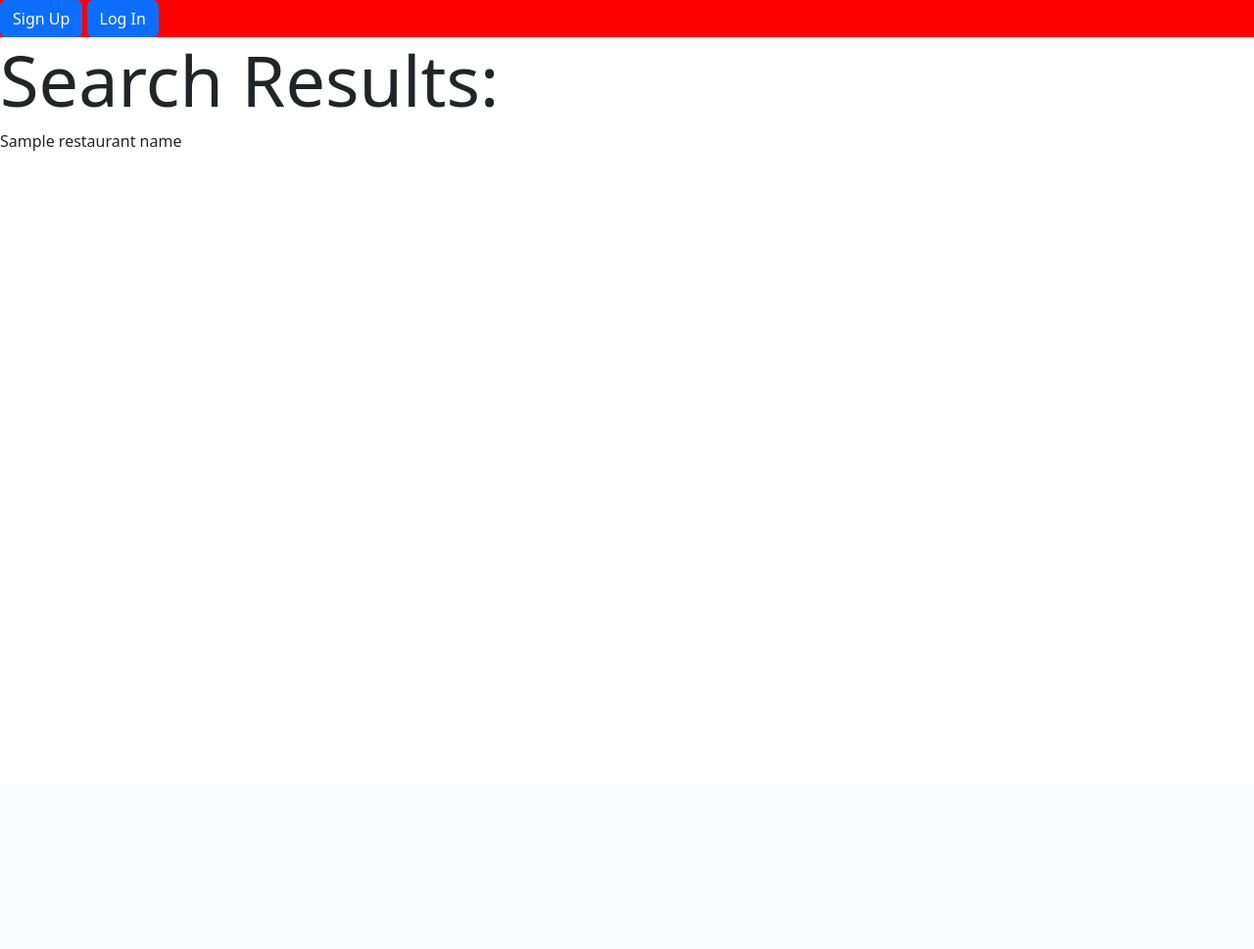
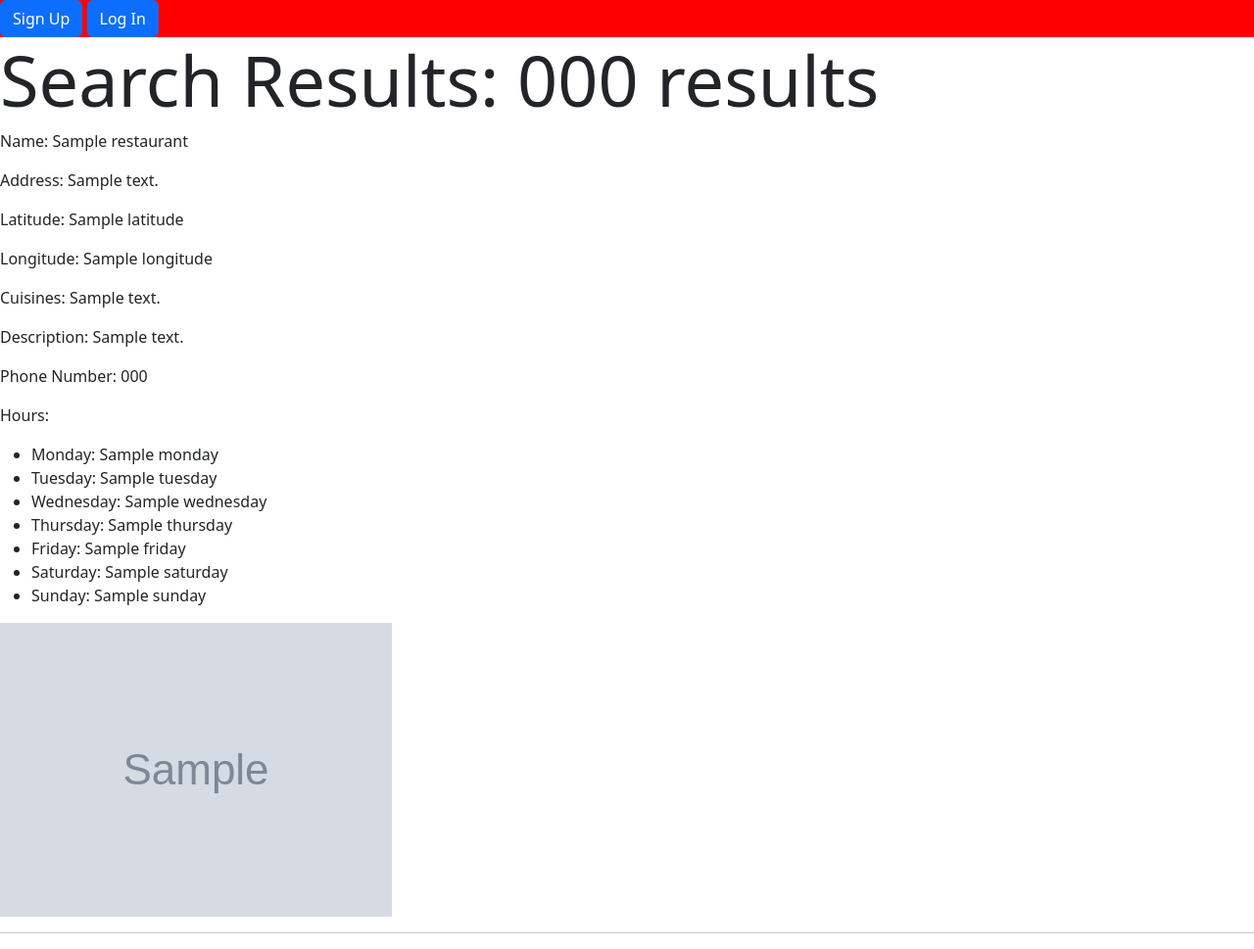
Before and after one commit to franklinkong981/Vote4Food, a Flask app: template templates/restaurants/search.html in a window 1280 px wide. Shown: the whole page at 98% size. Before the commit the page ends 154 px from the top, so only its background shows below. Run offline with Flask 3, Linux system fonts and the light colour scheme; the template is opened without the code that fills it: most values are stand-ins (such as "Sample title", 1, 10 or a date in 2020); grey boxes marked "Sample" are stand-in pictures.

Commit message:
Added array to store current restaurant search results

```diff
--- a/app.py
+++ b/app.py
@@ -16,7 +16,6 @@ from helpers import build_restaurant_address_string, build_restaurant_cuisine_st
 successfully logs out."""
 CURRENT_USER_KEY = "logged_in_user"
 GO_BACK_URL = "back_url"
-CURRENT_RESTAURANT_SEARCH_RESULTS = "current_restaurant_search_results"
 
 GEOLOCATION_API_URL = "http://api.positionstack.com/v1/forward"
 SPOONACULAR_RESTAURANT_SEARCH_URL = "https://api.spoonacular.com/food/restaurants/search"
@@ -289,28 +288,27 @@ def create_app(db_name, testing=False):
     ##############################################################################
     # Routes relevant to searching for restaurants, mainly through the restaurant search bar in the navbar.
 
+    CURRENT_RESTAURANT_SEARCH_RESULTS = []
+
     def get_restaurant_search_results(search_query, latitude, longitude):
         """Calls the Spoonacular API Restaurant Search route and returns the list of restaurant JSON objects that match the search
         query and are located near the latitude and longitude."""
 
-        restaurants_response = requests.get(SPOONACULAR_RESTAURANT_SEARCH_URL, params={"apiKey": os.environ.get('SPOONACULAR_API_KEY'), "query": search_query, "lat": float(latitude), "lng": float(longitude), "distance": 5})
+        restaurants_response = requests.get(SPOONACULAR_RESTAURANT_SEARCH_URL, params={"apiKey": os.environ.get('SPOONACULAR_API_KEY'), "query": search_query, "lat": latitude, "lng": longitude, "distance": 5})
         restaurants_data = restaurants_response.json()["restaurants"]
         return restaurants_data
 
-    def store_restaurants_to_session(restaurants):
+    def store_restaurant_search_results(restaurants):
         """Extract the important information about each restaurant in the most recent restaurant search results such as opening hours,
-        name, etc. and store them in the Flask session for persistence."""
+        name, etc. and store them in an array."""
 
-        session[CURRENT_RESTAURANT_SEARCH_RESULTS] = []
+        CURRENT_RESTAURANT_SEARCH_RESULTS = []
         for restaurant in restaurants:
-            add_restaurant_to_session(restaurant)
+            add_restaurant_search_result(restaurant)
 
-    def add_restaurant_to_session(restaurant):
+    def add_restaurant_search_result(restaurant):
         """restaurant is a JSON Restaurant object returned from the Spoonacular API. This function extracts the useful data from it,
-        processes them into more readable formats, and adds them to the Flask session as an object."""
-
-        if CURRENT_RESTAURANT_SEARCH_RESULTS not in session:
-            session[CURRENT_RESTAURANT_SEARCH_RESULTS] = []
+        processes them into more readable formats, and appends it to an array that stores all search results."""
 
         restaurant_data = {
             'id': restaurant['_id'],
@@ -324,7 +322,7 @@ def create_app(db_name, testing=False):
             'hours': restaurant['local_hours']['operational'] or None,
             'photo_url': get_restaurant_photo_url(restaurant)
         }
-        session[CURRENT_RESTAURANT_SEARCH_RESULTS].append(restaurant_data)
+        CURRENT_RESTAURANT_SEARCH_RESULTS.append(restaurant_data)
 
 
     @app.route("/restaurants/add", methods=["POST"])
@@ -341,15 +339,15 @@ def create_app(db_name, testing=False):
 
         try:
             # Step 1
-            zip_code = request.args.get('zip_code')
+            zip_code = request.form['zip_code']
             coords = get_address_info(zip_code)
 
             # Step 2
-            search_term = request.args.get('query')
+            search_term = request.form['query']
             restaurants_data = get_restaurant_search_results(search_term, coords['latitude'], coords['longitude'])
 
             # Step 3
-            store_restaurants_to_session(restaurants_data)
+            store_restaurant_search_results(restaurants_data)
 
             # Step 4
             return redirect("/restaurants")
@@ -366,7 +364,7 @@ def create_app(db_name, testing=False):
     @app.route("/restaurants")
     def show_restaurant_search_results():
 
-        return render_template('/restaurants/search.html')
+        return render_template('/restaurants/search.html', number_results=len(CURRENT_RESTAURANT_SEARCH_RESULTS), restaurant_results=CURRENT_RESTAURANT_SEARCH_RESULTS)
 
     ##############################################################################
     @app.route('/')
--- a/templates/restaurants/search.html
+++ b/templates/restaurants/search.html
@@ -3,10 +3,31 @@
 {% block title %} Vouch4Food - Change Location {% endblock %}
 
 {% block content %}
-<h2 class="display-2">Search Results:</h2>
+<h2 class="display-2">Search Results: {{number_results}} results</h2>
 
-{% for name in restaurant_names %}
-    <p>{{name}}</p>
+{% for restaurant in restaurant_results %}
+    <p>Name: {{restaurant['name']}}</p>
+    <p>Address: {{restaurant['address'] or "N/A"}}</p>
+    <p>Latitude: {{restaurant['latitude']}}</p>
+    <p>Longitude: {{restaurant['longitude']}}</p>
+    <p>Cuisines: {{restaurant['cuisines'] or "N/A"}}</p>
+    <p>Description: {{restaurant['description'] or "N/A"}}</p>
+    <p>Phone Number: {{restaurant['phone'] or "N/A"}}</p>
+    <p>Hours:</p>
+    <ul>
+        <li>Monday: {{restaurant['hours']['Monday'] or "N/A"}}</li>
+        <li>Tuesday: {{restaurant['hours']['Tuesday'] or "N/A"}}</li>
+        <li>Wednesday: {{restaurant['hours']['Wednesday'] or "N/A"}}</li>
+        <li>Thursday: {{restaurant['hours']['Thursday'] or "N/A"}}</li>
+        <li>Friday: {{restaurant['hours']['Friday'] or "N/A"}}</li>
+        <li>Saturday: {{restaurant['hours']['Saturday'] or "N/A"}}</li>
+        <li>Sunday: {{restaurant['hours']['Sunday'] or "N/A"}}</li>
+    </ul>
+    {% if restaurant['photo_url'] %}
+        <img src="{{restaurant['photo_url']}}" alt="Photo of {{restaurant['name']}}"/>
+    {% endif %}
+
+    <hr>
 {% endfor %}
 
 {% endblock %}
```
Also changed, not shown: templates/test.html (added, +11 -0 lines).
